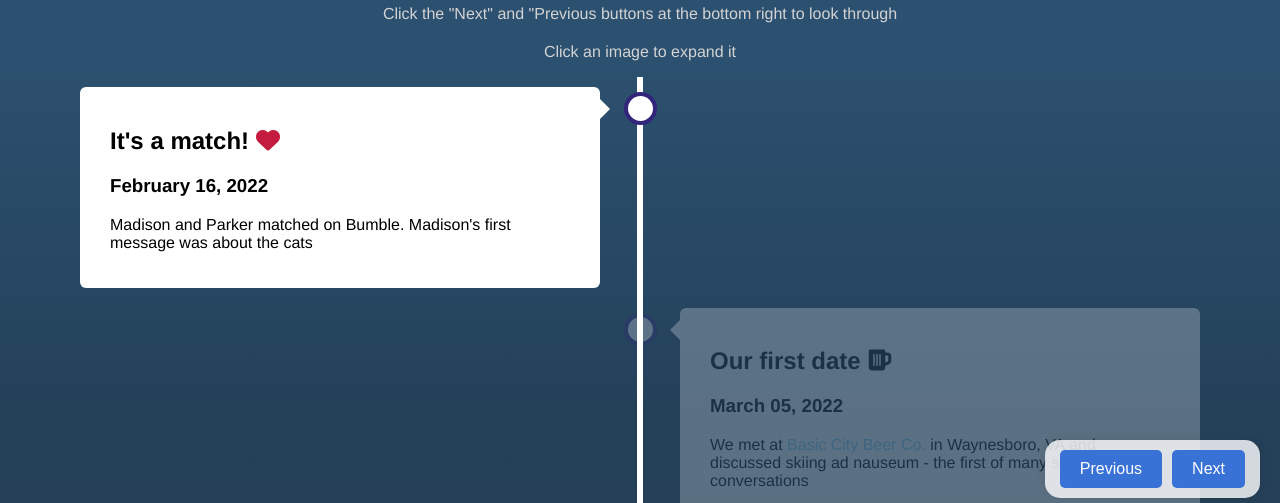
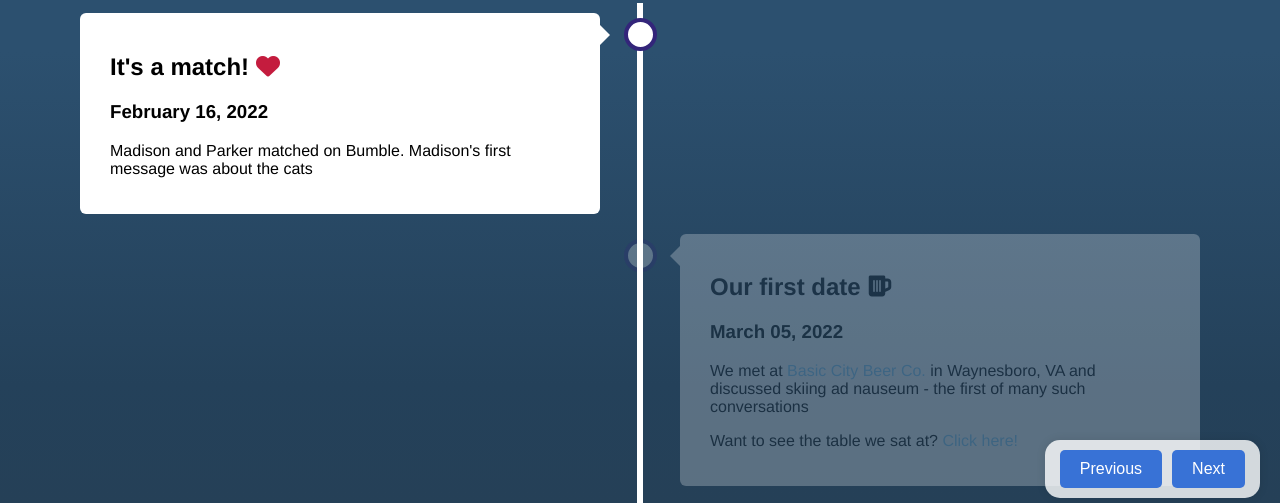
Before and after one commit to CastleCorp/madisonandparker.us, a plain HTML site: page index.html in a window 1280 px wide. Shown: the part 282-785 px from the top of the page. Drawn offline with Linux system fonts and the light colour scheme.

Commit message:
remove instructions

```diff
--- a/index.html
+++ b/index.html
@@ -24,9 +24,7 @@
         <h1 id="top" class="title">Madison & Parker</h1>
         <img src="/img/us.svg">
         <h2 class="subtitle">Our Story</h2>
-        <p class="subtitle">Click the "Next" and "Previous buttons at the bottom right to look through</p>
-        <p class="subtitle">Click an image to expand it</p>
-        <p></p>
+        <br>
 
         <nav>
             <button id="prevBtn">Previous</button>
```
